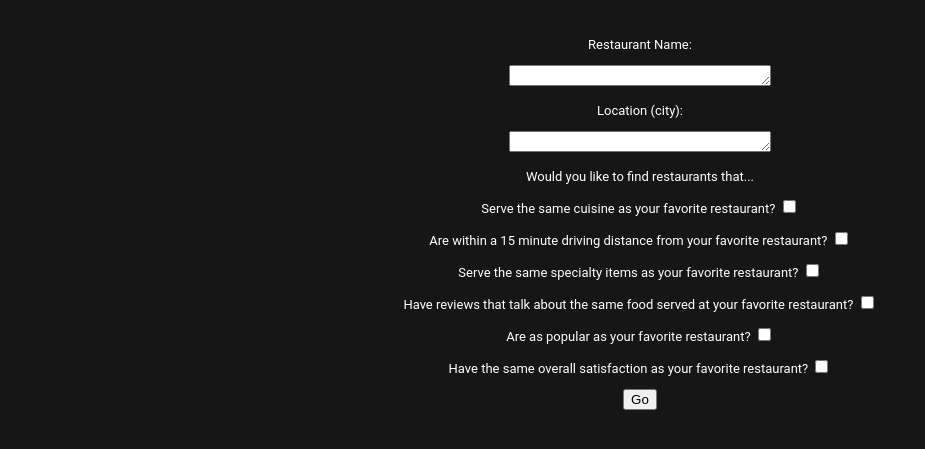
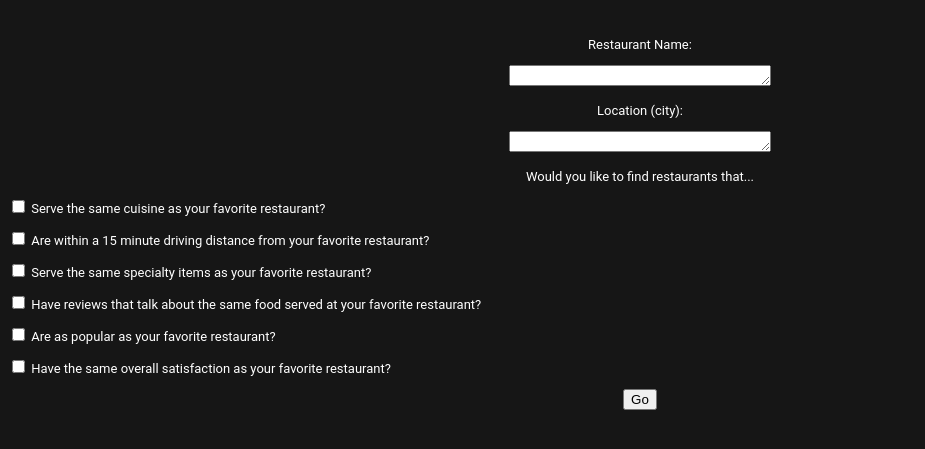
Before and after one commit to lindsey-doyle/food-chain, a Flask app: page / in a window 1280 px wide. Shown: the part 157-606 px from the top of the page, without its empty margins (0-925 px from the left). Run offline with Flask 2, Linux system fonts and the light colour scheme.

Commit message:
checkboxes format fix

```diff
--- a/templates/home.html
+++ b/templates/home.html
@@ -36,8 +36,9 @@
 
               {% for o in data %}
 
-              <p style="color:white; font-size: small;"> {{ o.name }}?
-                <input type="checkbox" value="{{ o.name }}" name="mycheckbox"></p>
+              <p style="color:white; font-size: small;text-align: left;align-content: center;">
+                <input type="checkbox" value="{{ o.name }}" name="mycheckbox">
+                {{ o.name }}?</p>
 
               {% endfor %}
 
```
